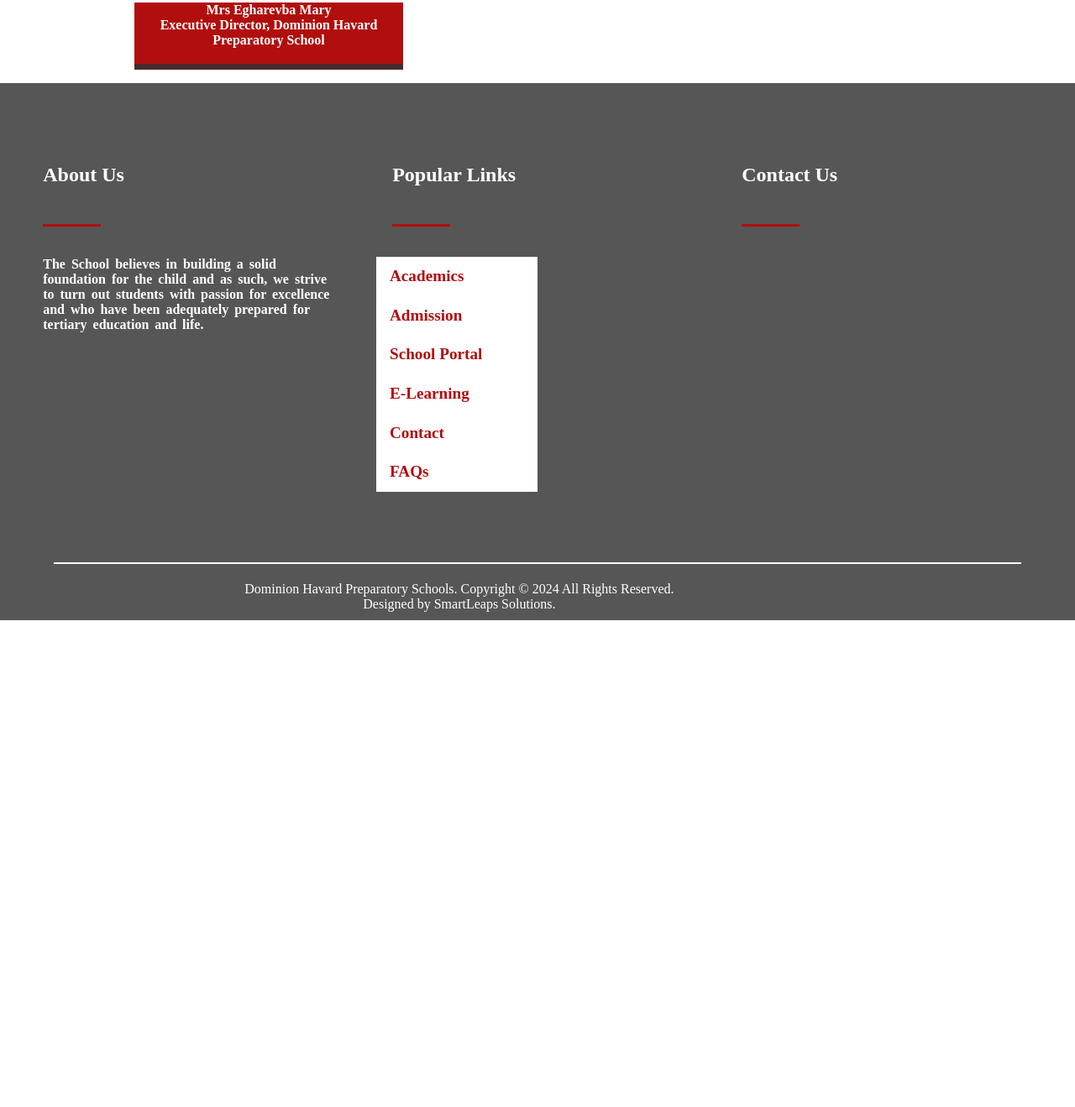
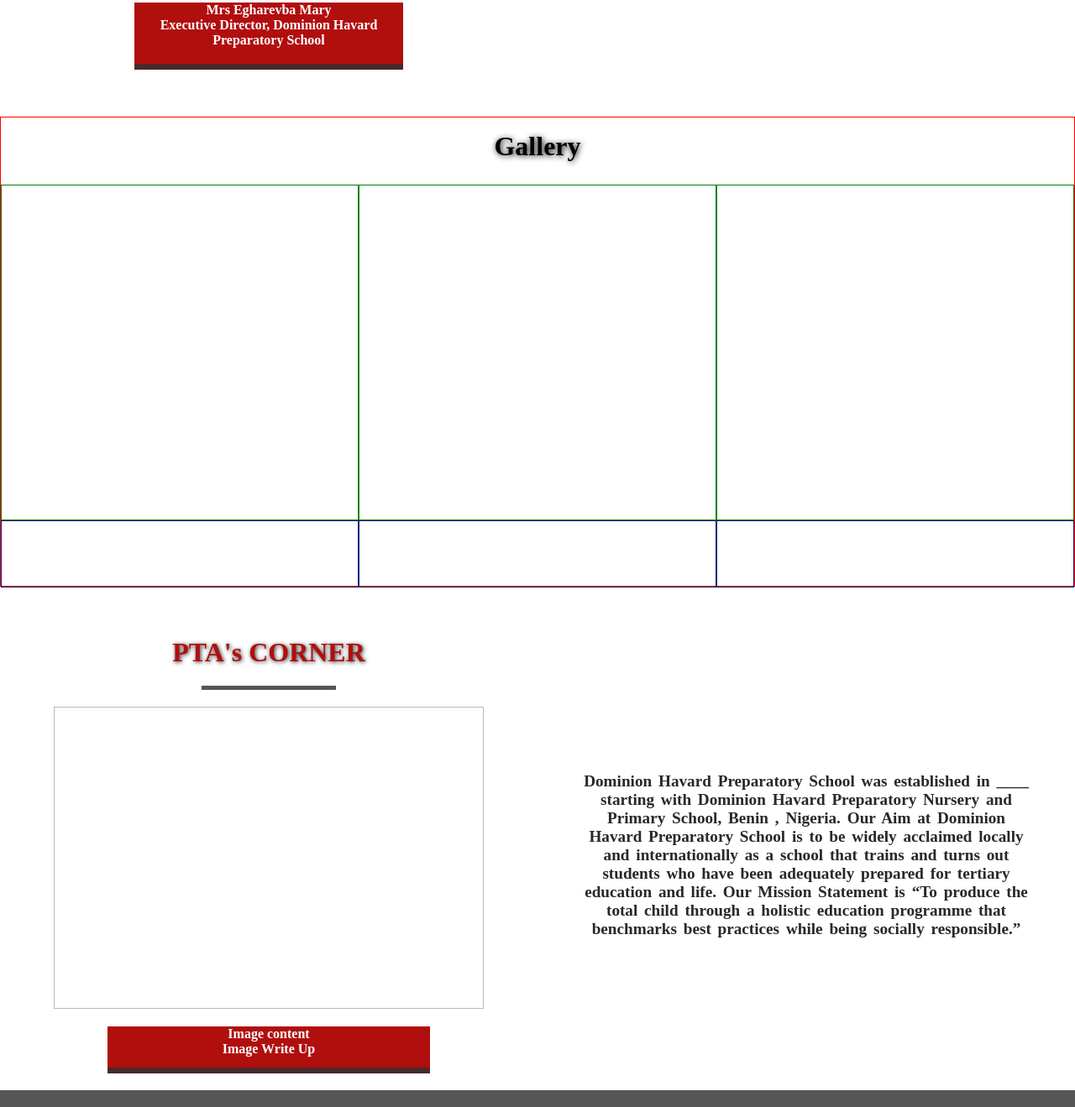
Before and after one commit to JeremiahID/Dominion-Havard-School, a plain HTML site: page index.html in a window 1280 px wide. Shown: the part 1101-2420 px from the top of the page at 84% size. Before the commit the page ends 1840 px from the top, so only its background shows below. Drawn offline with Linux system fonts and the light colour scheme.

Commit message:
gallery layout completed

```diff
--- a/index.html
+++ b/index.html
@@ -82,9 +82,83 @@
                     Dominion Havard Preparatory School  was established in ____ starting with Dominion Havard
                     Preparatory Nursery and Primary School, Benin , Nigeria.
 
-Our Aim at Dominion Havard Preparatory School is to be widely acclaimed locally and internationally as a school that trains and turns out students who have been adequately prepared for tertiary education and life.
+                    Our Aim at Dominion Havard Preparatory School is to be widely acclaimed locally and internationally as a school that trains and turns out students who have been adequately prepared for tertiary education and life.
 
-Our Mission Statement is “To produce the total child through a holistic education programme that benchmarks best practices while being socially responsible.”
+                    Our Mission Statement is “To produce the total child through a holistic education programme that benchmarks best practices while being socially responsible.”
+                </p>
+            </div>
+
+        </section>
+
+        <section id="gallery">
+            <h2>Gallery</h2>
+
+            <div class="galleryPhotos">
+
+                <div class="photoOne">
+                    <div class="photoOneImage">
+
+                    </div>
+
+                    <div class="photoOneContent">
+
+                    </div>
+
+                </div>
+
+                <div class="photoTwo">
+                    <div class="photoTwoImage">
+
+                    </div>
+
+                    <div class="photoTwoContent">
+
+                    </div>
+
+                </div>
+
+                <div class="photoThree">
+                    <div class="photoThreeImage">
+
+                    </div>
+
+                    <div class="photoThreeContent">
+
+                    </div>
+
+                </div>
+            </div>
+
+        </section>
+
+        <section id="ptaCorner">
+            <div class="ptaContent">
+
+                <h2>PTA's CORNER</h2>
+
+                <hr>
+
+                <div class="ptaImage">
+
+                </div>
+                <div class="ptaImageWriteUp">
+                   <p> Image content</p>
+                   <p> Image Write Up</p>
+
+                </div>
+
+            </div>
+
+
+
+            <div class="ptaSpeech">
+                <p>
+                    Dominion Havard Preparatory School  was established in ____ starting with Dominion Havard
+                    Preparatory Nursery and Primary School, Benin , Nigeria.
+
+                    Our Aim at Dominion Havard Preparatory School is to be widely acclaimed locally and internationally as a school that trains and turns out students who have been adequately prepared for tertiary education and life.
+
+                    Our Mission Statement is “To produce the total child through a holistic education programme that benchmarks best practices while being socially responsible.”
                 </p>
             </div>
 
--- a/index.js
+++ b/index.js
@@ -58,6 +58,6 @@
         AcademicsLinks.style.display = "none";
     } else {
         SchoolPortalLinks.style.display = "none";
-        AcademicsLinks.style.display = "block";
+        AcademicsLinks.style.display = "none";
     }
 });
--- a/style.css
+++ b/style.css
@@ -224,6 +224,133 @@
 }
 
 
+#gallery{
+    position: relative;
+    height: 70vh;
+    margin-top: 5vh;
+    border: 1px solid red;
+
+}
+
+#gallery h2{
+    text-align: center;
+    height: 10vh;
+    font-family: candara Light;
+    font-size: 2rem;
+    text-shadow: 1px 1px 7px ;
+    padding: 1rem ;
+}
+
+.galleryPhotos{
+    position: relative;
+    height: 60vh;
+    display: grid;
+    grid-template-columns: 1fr 1fr 1fr;
+    grid-template-rows: 1fr;
+}
+
+.photoOne, .photoTwo, .photoThree {
+    grid-column: span 1;
+    grid-row: span 1;
+    cursor: pointer;
+    display: grid;
+    grid-template-columns: 1fr;
+    grid-template-rows: 1fr 10vh;
+}
+
+.photoOneImage, .photoTwoImage, .photoThreeImage {
+    grid-column: span 1;
+    grid-row: span 1;
+    border: 1px solid green;
+}
+
+.photoOneContent, .photoTwoContent, .photoThreeContent {
+    grid-column: span 1;
+    grid-row: span 1;
+    border: 1px solid rgb(0, 19, 128);
+}
+
+
+#ptaCorner{
+    position: relative;
+    height: 70vh;
+    margin-top: 5vh;
+    background-color: #FFFFFF;
+    display: grid;
+    grid-template-columns: 1fr 1fr;
+    grid-template-rows: 1fr;
+
+}
+
+
+.ptaContent{
+    grid-column: span 1;
+    display: flex;
+    flex-direction: column;
+    justify-content: space-evenly;
+    align-items: center;
+}
+
+.ptaContent h2{
+    color: #b10e0e;
+    font-family: Candara light ;
+    font-size: 2em;
+    text-shadow: 1px 1px  5px rgba(0, 0, 0, 0.849);
+
+}
+
+
+.ptaContent hr{
+    height: 5px ;
+    width: 25%;
+    background-color:#303030d0;
+    border: 0px;
+
+}
+
+.ptaImage{
+    border: 1px solid #B2BEB5;
+    min-height: 45vh;
+    width: 80%;
+}
+
+.ptaImageWriteUp{
+    min-height: 7vh;
+    width: 60%;
+    background-color:  #b10e0e;
+    border-bottom: 7px solid #303030d0;
+
+}
+
+.ptaImageWriteUp p {
+    color: #FFFFFF;
+    font-weight: 600;
+    text-align: center ;
+    font-family: Candara light ;
+}
+
+
+.ptaSpeech{
+    grid-column: span 1;
+    display: flex;
+    justify-content: center;
+    align-items: center;
+
+
+}
+
+.ptaSpeech p{
+    font-family: Candara light;
+    font-size: 1.2em;
+    font-weight: 600;
+    color: #292828;
+    text-align: center;
+    word-spacing: 3px;
+    padding: 3rem;
+}
+
+
+
 /* This is the stling for the footer */
 
 footer{
@@ -383,6 +510,7 @@
     header nav ul li ul{
         position: relative;
         width: 100%;
+        top: 0;
         left: 0 ;
     }
 
@@ -396,6 +524,7 @@
         left: 0;
         background-color: #B2BEB5;
         display: none;
+        width: 100%;
 
     }
 
@@ -424,29 +553,29 @@
         height: 5vh;
     }
 
-    /* .herosection{
-        height: 30vh;
-        position: relative;
-        top: 30vh;
-        background-color: goldenrod;
-        border: 1px solid black;
-
-    } */
-
-
-    #welcome{
+    #welcome, #ptaCorner{
     height: 130vh;
     grid-template-columns: 1fr;
     grid-template-rows: 1fr 1fr;
 
     }
 
-    .welcomeSectionOne{
+    .welcomeSectionOne, .ptaContent{
         grid-column: span 1;
         display: flex;
         flex-direction: column;
         justify-content: space-evenly;
         align-items: center;
+    }
+
+    #gallery{
+        height: 170vh;
+    }
+
+    .galleryPhotos{
+        height: 160vh;
+        grid-template-columns: 1fr;
+        grid-template-rows: 1fr 1fr 1fr;
     }
 
     footer{
@@ -490,9 +619,13 @@
         width: 100%;
     }
 
-    /* #admissionLinks{
-        display: none;
-    } */
+}
 
 
+@media  (max-width: 425px){
+
+    .welcomeSectionTwo p, .ptaSpeech p{
+        font-size: 0.9em;
+
+    }
 }
```
Also changed, not shown: staff.html (+1 -1 lines).
